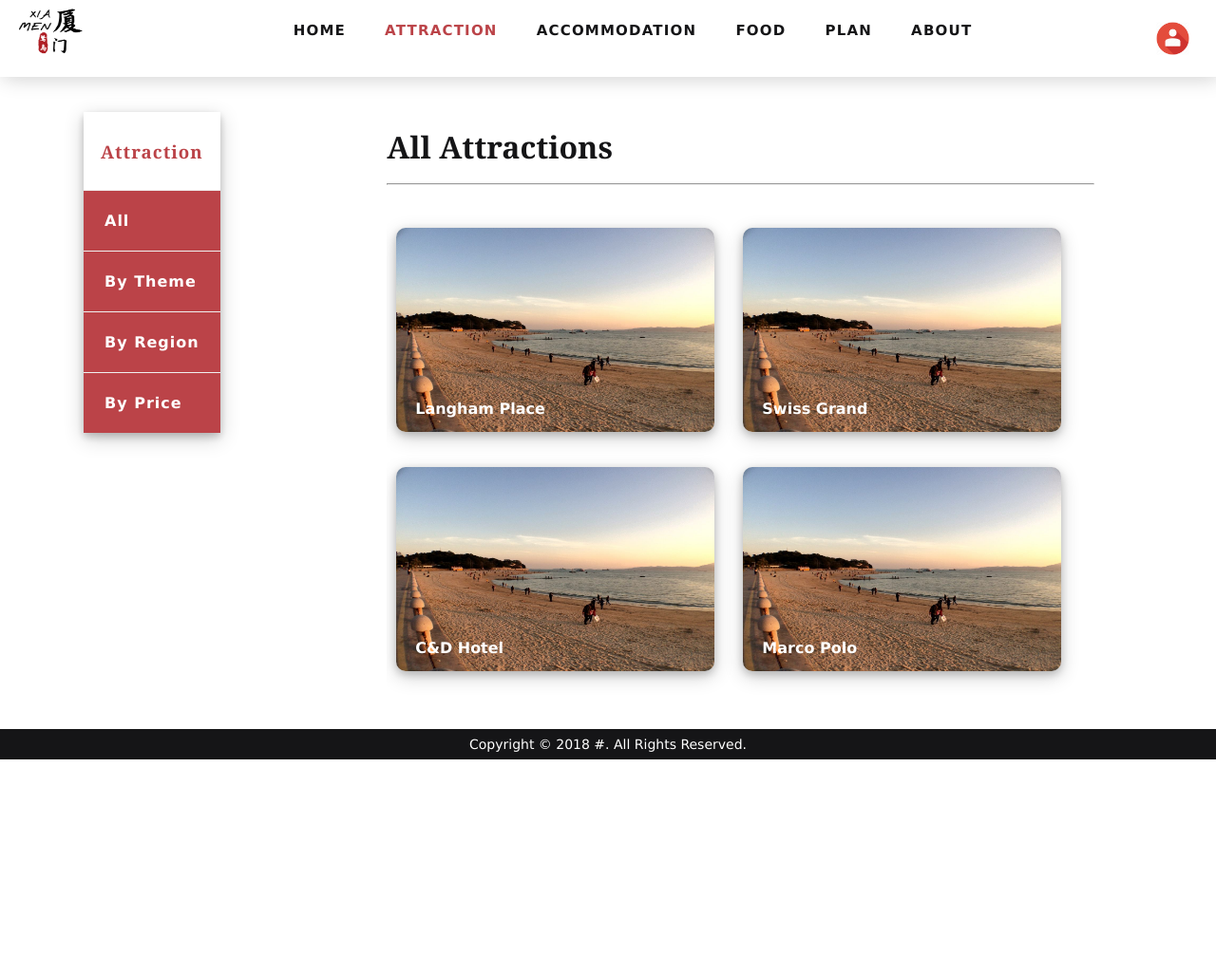
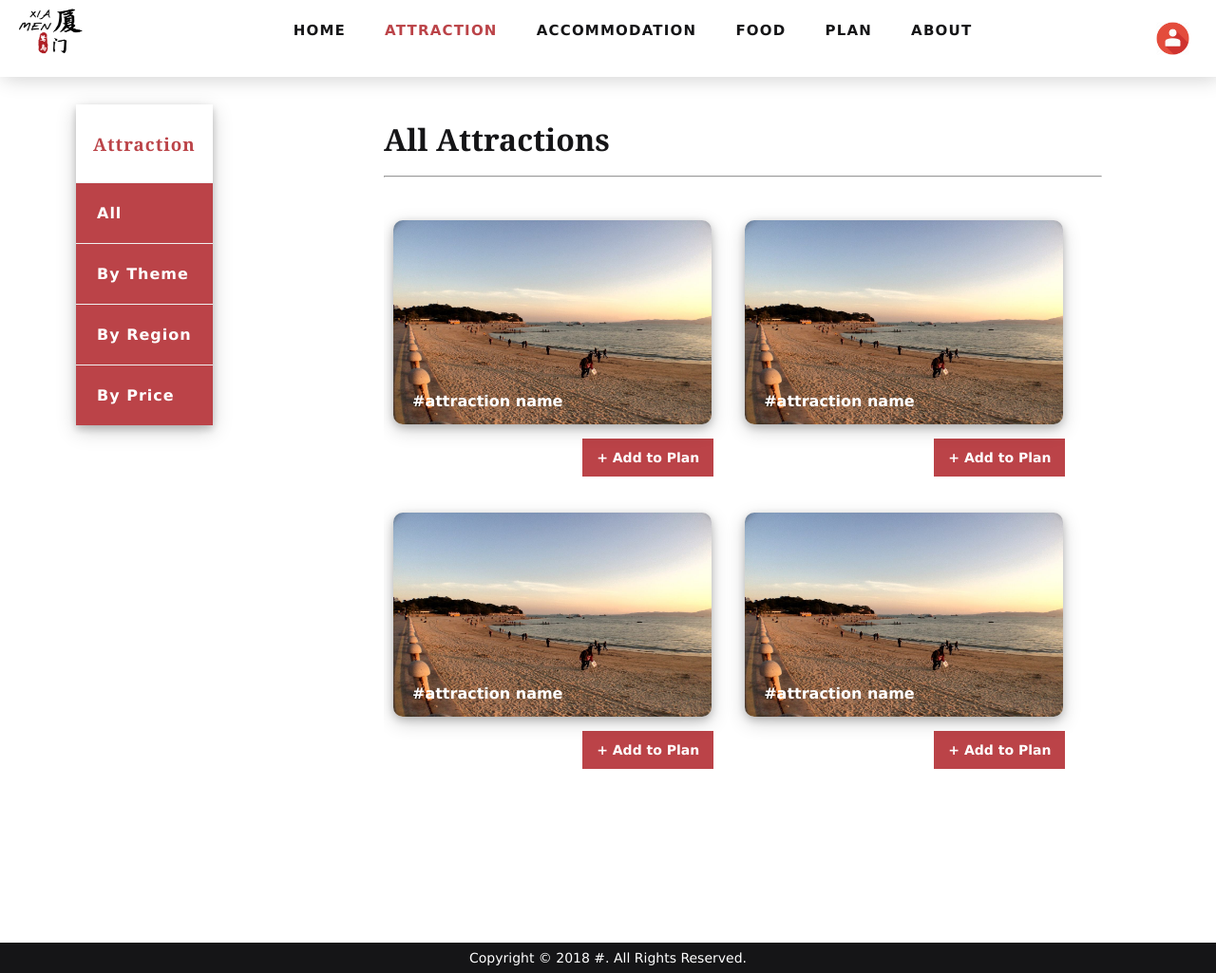
Before and after one commit to Ddsluke/Tourism-website, a PHP site: page /attraction.html in a window 1280 px wide. Shown: the whole page at 95% size. Before the commit the page ends 800 px from the top, so only its background shows below. Run offline with PHP 8.4, Linux system fonts and the light colour scheme.

Commit message:
Bug fixes

```diff
--- a/Html/About.html
+++ b/Html/About.html
@@ -91,8 +91,8 @@ Our goal is to open a door for users to explore Hong Kong. It introduces some ba
 
 
 <footer>
-	<div class="wrapper btm">
-		<div id="copyright" class="hoc clear">
+	<div class="footer">
+		<div id="copyright">
 			<p>Copyright © 2018 #. All Rights Reserved.</p>
 		</div>
 	</div>
--- a/Html/attraction.html
+++ b/Html/attraction.html
@@ -66,21 +66,25 @@
 				<div class="row">
 					<div class="column">
 						<img src="img/attractions/baicheng.jpg" alt="#">
-						<div class="text"><a href="#">Langham Place</a></div>
+						<div class="text"><a href="#">#attraction name</a></div>
+						<div class="button"><a href="#" class="btn btn-small">+ Add to Plan</a></div>
 					</div>
 					<div class="column">
 						<img src="img/attractions/baicheng.jpg" alt="#">
-						<div class="text"><a href="#">Swiss Grand</a></div>
+						<div class="text"><a href="#">#attraction name</a></div>
+						<div class="button"><a href="#" class="btn btn-small">+ Add to Plan</a></div>
 					</div>
 				</div>
 				<div class="row">
 					<div class="column">
 						<img src="img/attractions/baicheng.jpg" alt="#">
-						<div class="text"><a href="#">C&#38;D Hotel</a></div> <!--&#38; for & symbol -->
+						<div class="text"><a href="#">#attraction name</a></div>
+						<div class="button"><a href="#" class="btn btn-small">+ Add to Plan</a></div>
 					</div>
 					<div class="column">
 						<img src="img/attractions/baicheng.jpg" alt="#">
-						<div class="text"><a href="#">Marco Polo</a></div>
+						<div class="text"><a href="#">#attraction name</a></div>
+						<div class="button"><a href="#" class="btn btn-small">+ Add to Plan</a></div>
 					</div>
 				</div>
 			</div>
@@ -92,7 +96,7 @@
 
 <!-- footer -->
 <footer>
-	<div class="wrapper btm fixed-btm">
+	<div class="footer">
 		<div id="copyright" class="hoc clear">
 			<p>Copyright © 2018 #. All Rights Reserved.</p>
 		</div>
--- a/Html/css/imgGallery.css
+++ b/Html/css/imgGallery.css
@@ -40,6 +40,12 @@
 	font-weight: bolder;
 }
 
+.button{
+    margin-top: -20px;
+	margin-bottom: 30px;
+	float: right;
+}
+
 a{
 	text-decoration: none;
 	color: #fff;
--- a/Html/css/style.css
+++ b/Html/css/style.css
@@ -2,6 +2,7 @@ body{
 	position: relative;
 	font-family:Verdana, Geneva, sans-serif;
 	overflow:auto;
+	margin: 0px;
 }
 
 h1, h2, h3, h4, h5, h6, .heading{font-family:Georgia, "Times New Roman", Times, serif;}
@@ -72,8 +73,6 @@ It should be used in conjunction with a second class or ID
 	background-color: #fff;
 	position:fixed;
     z-index: 100;
-    top: 0px;
-	left: 0px;
     width: 100%;
 	max-width:100%;
 	box-shadow: 3px 2px 20px 0 rgba(0, 0, 0, 0.19);
@@ -264,21 +263,12 @@ It should be used in conjunction with a second class or ID
 .imgr{margin-left:30px;}
 
 
-.btm {
-  position: absolute;
+.footer {
   padding: 0.5rem 0;
   width: 100%;
   background-color: #151517;
   text-align: center;
   margin-top: 50px;
-}
-
-.fixed-btm {
-  position: fixed;
-  right: 0;
-  bottom: 0;
-  left: 0;
-  z-index: 1030;
 }
 
 #copyright{
--- a/Html/home.html
+++ b/Html/home.html
@@ -83,8 +83,8 @@
 
 <!-- footer -->
 <footer>
-	<div class="wrapper btm fixed-btm">
-		<div id="copyright" class="hoc clear">
+	<div class="footer">
+		<div id="copyright">
 			<p>Copyright © 2018 #. All Rights Reserved.</p>
 		</div>
 	</div>
--- a/Html/plan.html
+++ b/Html/plan.html
@@ -144,8 +144,8 @@
 
 
 <footer>
-	<div class="wrapper btm fixed-btm">
-		<div id="copyright" class="hoc clear">
+	<div class="footer">
+		<div id="copyright">
 			<p>Copyright © 2018 #. All Rights Reserved.</p>
 		</div>
 	</div>
```
